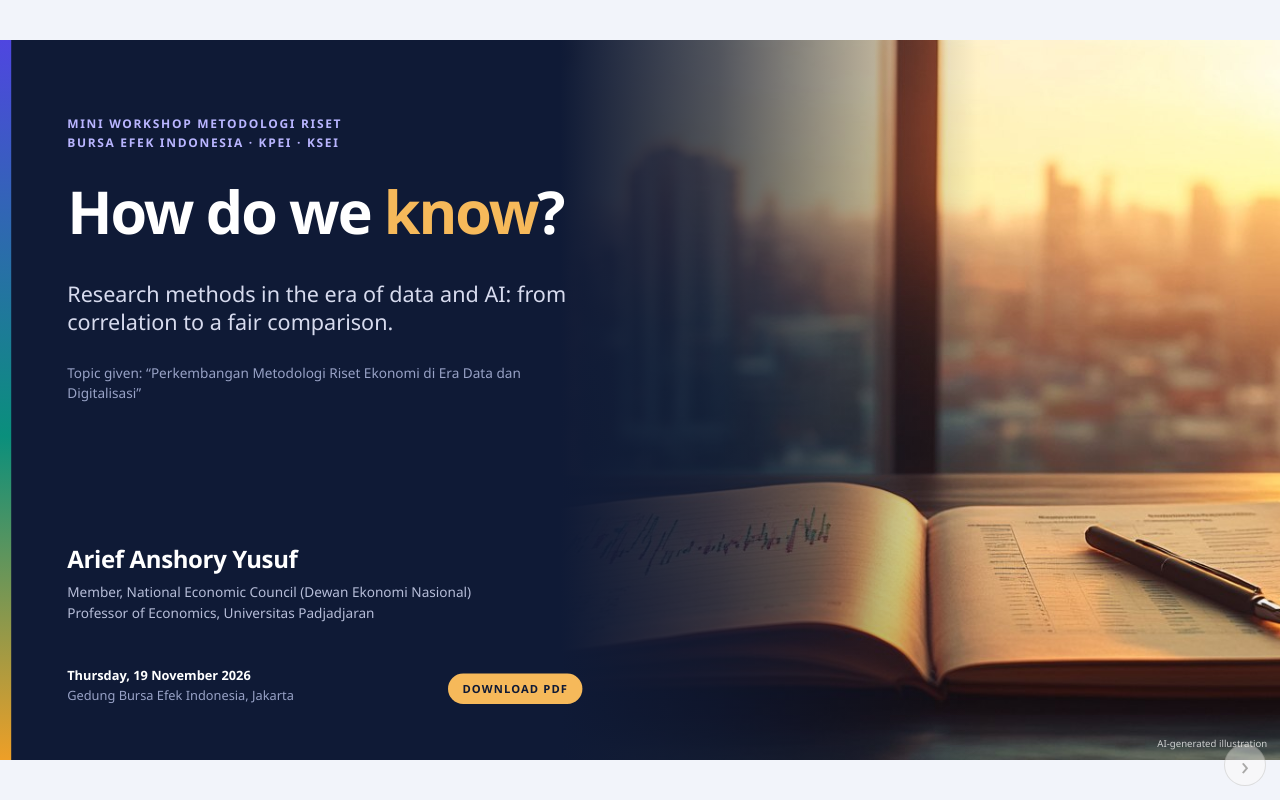
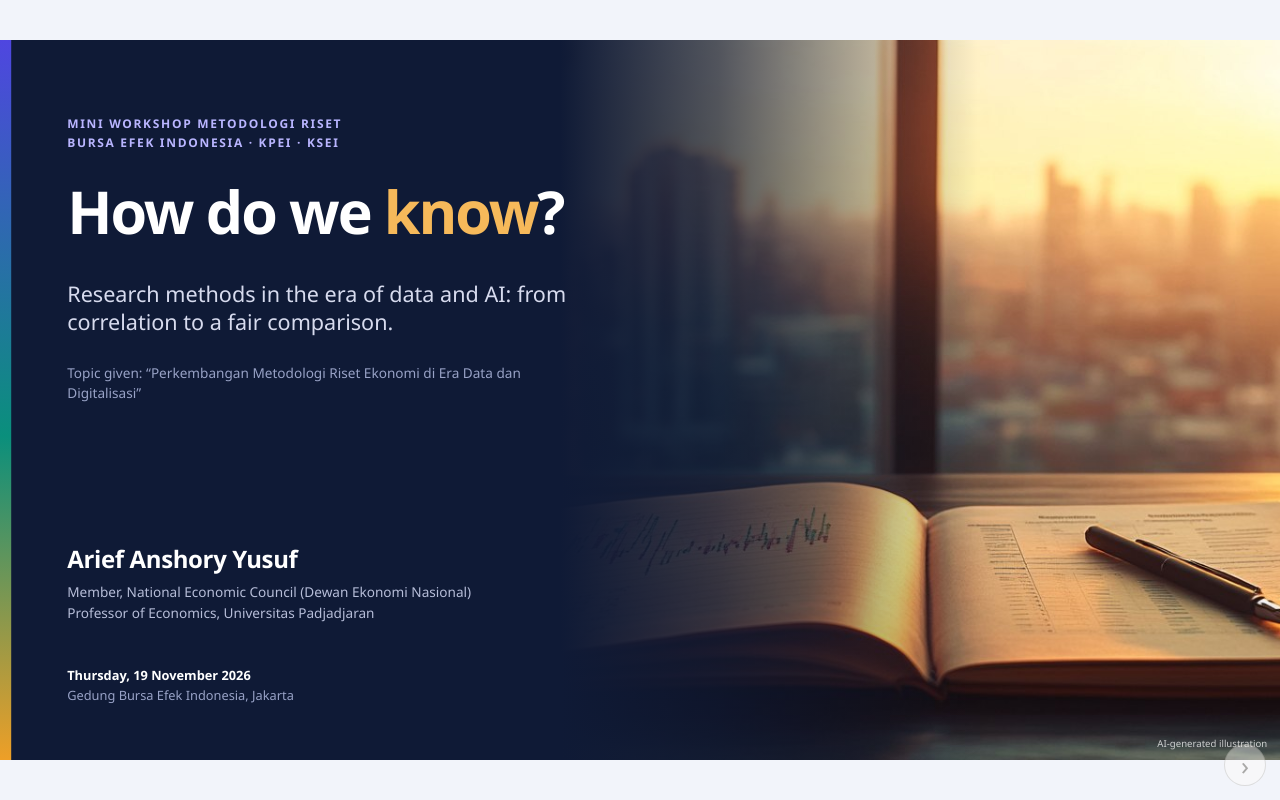
Before and after one commit to anshory1972/dataslide, a plain HTML site: page bei2026/index.html in a window 1280 px wide. Drawn offline with Linux system fonts and the light colour scheme.

Commit message:
BEI 2026 deck: remove the PDF download link from the cover
Co-Authored-By: Claude Fable 5.2 <noreply@anthropic.com>

```diff
--- a/bei2026/index.html
+++ b/bei2026/index.html
@@ -84,7 +84,6 @@
   <div class="who"><b>Arief Anshory Yusuf</b>
     <span>Member, National Economic Council (Dewan Ekonomi Nasional)<br>Professor of Economics, Universitas Padjadjaran</span></div>
   <div class="when"><b>Thursday, 19 November 2026</b><br>Gedung Bursa Efek Indonesia, Jakarta</div>
-  <a class="pdf" href="Yusuf_BEI2026_research_methods-a5a85d4d.pdf">Download PDF</a>
 
 </div>
 <script>
```
